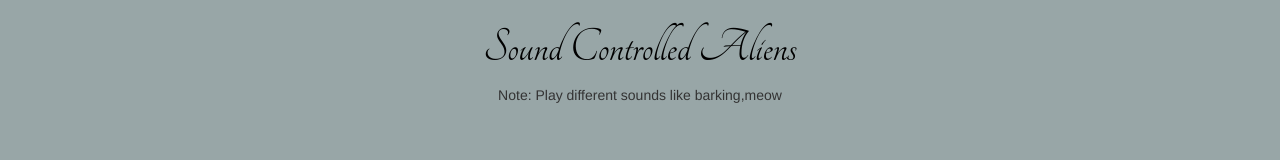
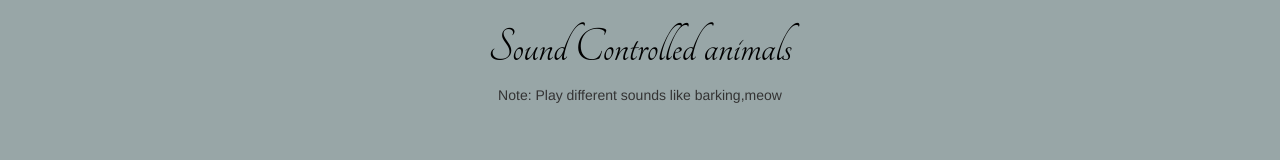
Before and after one commit to Himanshu3790/890876, a plain HTML site: page index.html in a window 1280 px wide. Shown: the top 160 px of the page. Drawn offline with nearby package versions, Linux system fonts and the light colour scheme.

Commit message:
Update index.html

```diff
--- a/index.html
+++ b/index.html
@@ -15,11 +15,11 @@
     <body>
         <center>
             <div class="col-xs-12 header_div " >
-                <h2 id="heading" >Sound Controlled Aliens</h2>
+                <h2 id="heading" >Sound Controlled animals</h2>
                 <p>Note: Play different sounds like barking,meow </p>
             </div>
             <div class="main_div text-center"  >
-                <button class="btn btn-warning button "  onclick="startClassifing()">START</button>
+                <button class="btn btn-warning button "  onclick="startClassifing()"> START </button>
                 <h4 id="animal_accuracy" >Dected Cat-  Dected Dog-  </h4>
                 <h3 id="dected_sound" >Dected sound is of- </h3>
                 <img src="listen.gif" height="300"  width="300">
```
